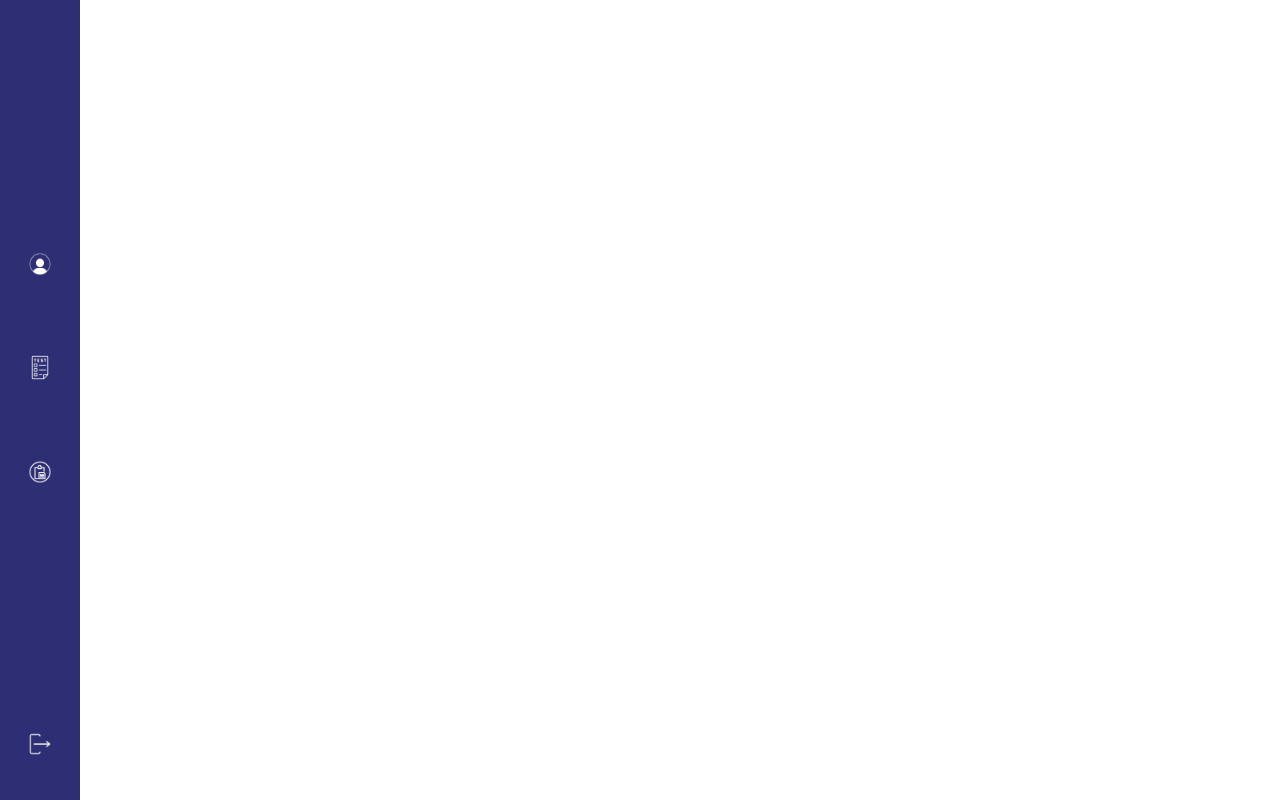
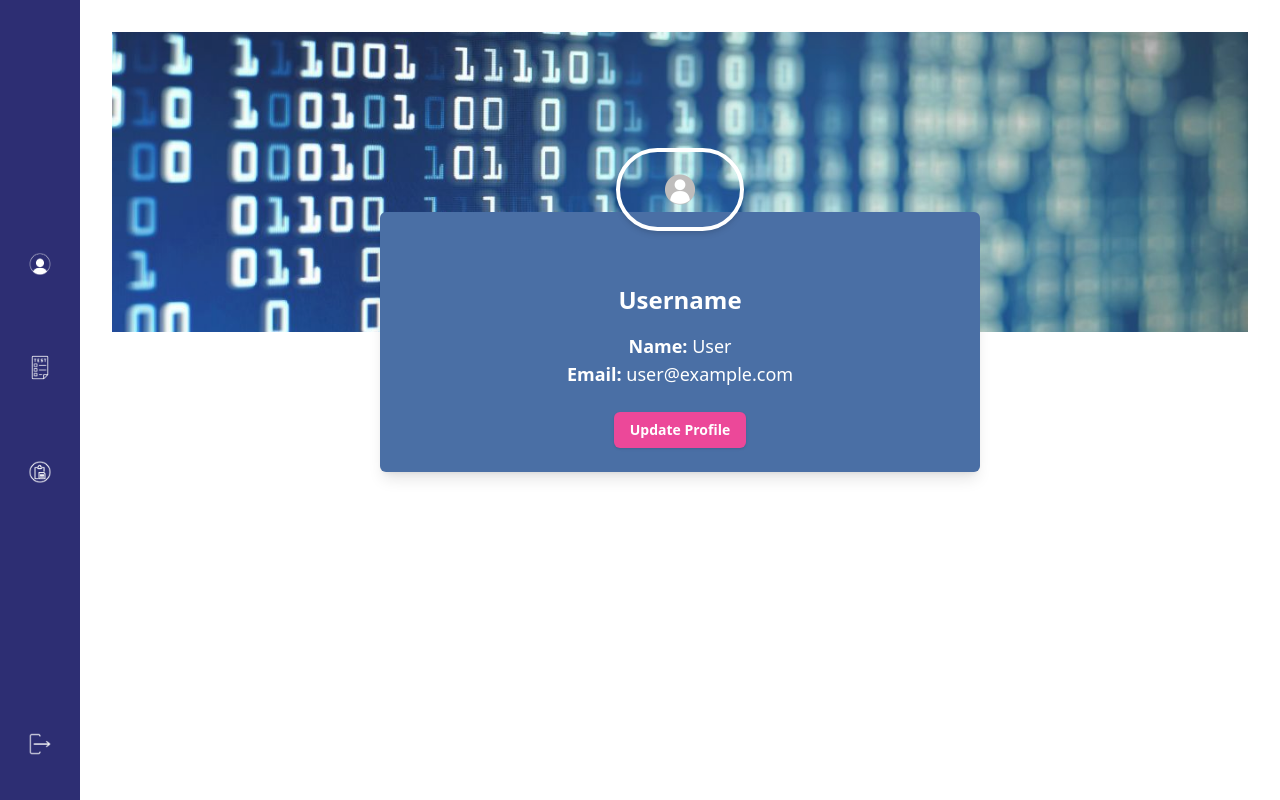
Before and after one commit to CSingh26/quiz-app, a Next.js app in the folder frontend/: page /dashboard/student/profile in a window 1280 px wide. Built offline with nearby package versions, Linux system fonts and the light colour scheme.

Commit message:
profile-ui

```diff
--- a/frontend/src/app/dashboard/student/profile/page.tsx
+++ b/frontend/src/app/dashboard/student/profile/page.tsx
@@ -1,14 +1,57 @@
 "use client"
 
 import React from "react"
+import Image from "next/image"
+import { Button } from "@/components/ui/button"
 
 const Profile = () => {
-    return (
-        <div className="text-white">
-            <h1 className="text-4xl font-bold mb-4">Profile</h1>
-            <p>Welcome to your profile</p>
+  return (
+    <div className="relative w-full h-full">
+      {/* Background Image */}
+      <div className="absolute top-0 left-0 w-full h-[300px] overflow-hidden">
+        <Image
+          src={"/Assests/Images/default-background.jpg"} // Fallback image
+          alt="Background"
+          layout="fill"
+          objectFit="cover"
+          className="opacity-90"
+        />
+      </div>
+
+      {/* Profile Content */}
+      <div className="relative top-[180px] mx-auto w-[90%] md:w-[600px] bg-[#4a6fa5] text-white text-center rounded-md shadow-lg p-6">
+        {/* Avatar */}
+        <div className="absolute -top-16 left-1/2 transform -translate-x-1/2">
+          <Image
+            src={"/Assests/Images/default-user.png"} // Fallback avatar
+            alt="Profile Picture"
+            width={128}
+            height={128}
+            className="rounded-full border-4 border-white shadow-md"
+          />
         </div>
-    )
+
+        {/* User Information */}
+        <h2 className="mt-12 text-2xl font-bold">Username</h2>
+        <p className="text-lg mt-4">
+          <strong>Name:</strong> User
+        </p>
+        <p className="text-lg">
+          <strong>Email:</strong> user@example.com
+        </p>
+
+        {/* Update Profile Button */}
+        <div className="mt-6">
+          <Button
+            onClick={() => alert("Update profile clicked!")}
+            className="bg-pink-500 hover:bg-pink-600 text-white font-semibold px-4 py-2 rounded-md"
+          >
+            Update Profile
+          </Button>
+        </div>
+      </div>
+    </div>
+  )
 }
 
 export default Profile
```
Also changed, not shown: frontend/public/Assests/Images/default-background.jpg (renamed from frontend/public/Assests/Images/deafult-background.jpg), 1 other file (tests, documents, lock files or other folders).
